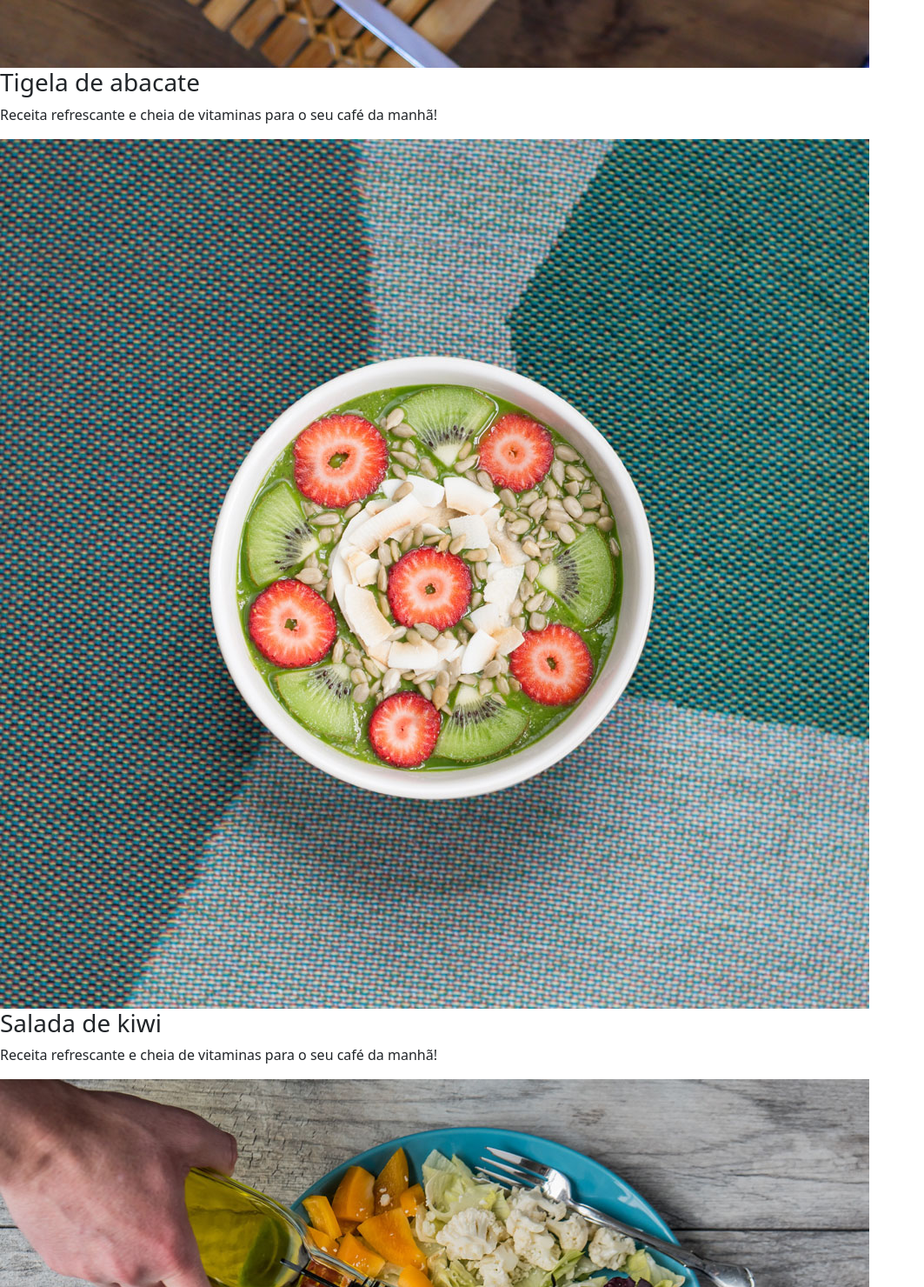
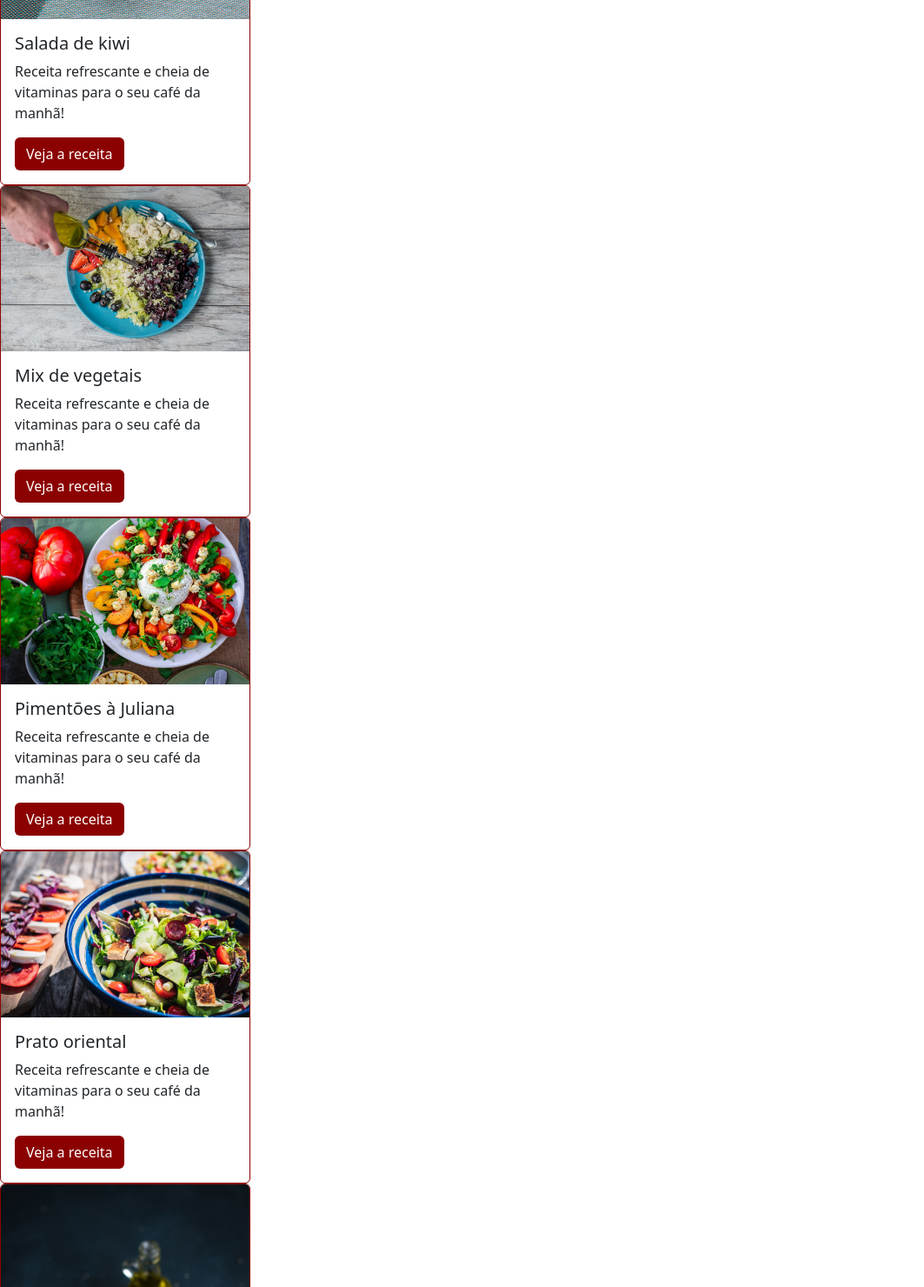
Before and after one commit to ajuteixeira/frutaefruto, a plain HTML site: page index.html in a window 1280 px wide. Shown: the part 1320-2800 px from the top of the page at 87% size, without its empty margins (0-1063 px from the left). Drawn offline with nearby package versions, Linux system fonts and the light colour scheme.

Commit message:
adding cards

```diff
--- a/index.html
+++ b/index.html
@@ -70,37 +70,68 @@
     </button>
   </div>
 
-  <h1 class="text-center title-font main-color pt-5">Receitas para economizar e ganhar saúde</h1>
+  <h1 class="text-center title-font title-color pt-5">Receitas para economizar e ganhar saúde</h1>
   <p class="text-center text-secondary pb-5">Nossas receitas ajudam você a aproveitar melhor os alimentos,
     economizar, ganhar
     tempo e praticidade</p>
 
-  <img src="src/img/receita-abacate.jpg" alt="tigela com salada de abacate, vista superior">
-  <h3>Tigela de abacate</h3>
-  <p>Receita refrescante e cheia de vitaminas para o seu café da manhã!</p>
+  <div class="card card-border" style="width: 18rem;">
+    <img src="/src/img/receita-abacate.jpg" class="card-img-top" alt="tigela com salada de abacate, vista superior">
+    <div class="card-body">
+      <h5 class="card-title">Tigela de abacate</h5>
+      <p class="card-text">Receita refrescante e cheia de vitaminas para o seu café da manhã!</p>
+      <a href="#" class="btn button-background">Veja a receita</a>
+    </div>
+  </div>
 
-  <img src="src/img/receita-kiwi.jpg" alt="tigela de mingau com kiwi, vista superior">
-  <h3>Salada de kiwi</h3>
-  <p>Receita refrescante e cheia de vitaminas para o seu café da manhã!</p>
+  <div class="card card-border" style="width: 18rem;">
+    <img src="src/img/receita-kiwi.jpg" class="card-img-top" alt="tigela de mingau com kiwi, vista superior">
+    <div class="card-body">
+      <h5 class="card-title">Salada de kiwi</h5>
+      <p class="card-text">Receita refrescante e cheia de vitaminas para o seu café da manhã!</p>
+      <a href="#" class="btn button-background">Veja a receita</a>
+    </div>
+  </div>
 
-  <img src="src/img/receita-mix.jpg" alt="prato com mix de vegetais e mão de pessoa adicionando azeite, vista superior">
-  <h3>Mix de vegetais</h3>
-  <p>Receita refrescante e cheia de vitaminas para o seu café da manhã!</p>
+  <div class="card card-border" style="width: 18rem;">
+    <img src="src/img/receita-mix.jpg" class="card-img-top"
+      alt="prato com mix de vegetais e mão de pessoa adicionando azeite, vista superior">
+    <div class="card-body">
+      <h5 class="card-title">Mix de vegetais</h5>
+      <p class="card-text">Receita refrescante e cheia de vitaminas para o seu café da manhã!</p>
+      <a href="#" class="btn button-background">Veja a receita</a>
+    </div>
+  </div>
 
-  <img src="src/img/receita-pimentoes.jpg"
-    alt="prato de salada de pimentões com alguns ingredientes ao lado, vista superior">
-  <h3>Pimentões à Juliana</h3>
-  <p>Receita refrescante e cheia de vitaminas para o seu café da manhã!</p>
+  <div class="card card-border" style="width: 18rem;">
+    <img src="src/img/receita-pimentoes.jpg" class="card-img-top"
+      alt="prato de salada de pimentões com alguns ingredientes ao lado, vista superior">
+    <div class="card-body">
+      <h5 class="card-title">Pimentões à Juliana</h5>
+      <p class="card-text">Receita refrescante e cheia de vitaminas para o seu café da manhã!</p>
+      <a href="#" class="btn button-background">Veja a receita</a>
+    </div>
+  </div>
 
-  <img src="src/img/receita-oriental.jpg" alt="tigela com salada de vegetais estilo oriental, vista de cima">
-  <h3>Prato oriental</h3>
-  <p>Receita refrescante e cheia de vitaminas para o seu café da manhã!</p>
+  <div class="card card-border" style="width: 18rem;">
+    <img src="src/img/receita-oriental.jpg" class="card-img-top"
+      alt="tigela com salada de vegetais estilo oriental, vista de cima">
+    <div class="card-body">
+      <h5 class="card-title">Prato oriental</h5>
+      <p class="card-text">Receita refrescante e cheia de vitaminas para o seu café da manhã!</p>
+      <a href="#" class="btn button-background">Veja a receita</a>
+    </div>
+  </div>
 
-  <img src="src/img/receita-beterrabas.jpg"
-    alt="tigela com beterrabas e dentes de alho assados em primeiro plano, com ingredientes ao fundo">
-  <h3>Beterrabas assadas</h3>
-  <p>Receita refrescante e cheia de vitaminas para o seu café da manhã!
-  </p>
+  <div class="card card-border" style="width: 18rem;">
+    <img src="src/img/receita-beterrabas.jpg" class="card-img-top"
+      alt="tigela com beterrabas e dentes de alho assados em primeiro plano, com ingredientes ao fundo">
+    <div class="card-body">
+      <h5 class="card-title">Beterrabas assadas</h5>
+      <p class="card-text">Receita refrescante e cheia de vitaminas para o seu café da manhã!</p>
+      <a href="#" class="btn">Veja a receita</a>
+    </div>
+  </div>
 
   <p>contato:<a href="mailto:email@frutafruto.com.br">email@frutafruto.com.br</a></p>
   <script src="https://cdn.jsdelivr.net/npm/bootstrap@5.3.0-alpha2/dist/js/bootstrap.bundle.min.js"
--- a/src/style.css
+++ b/src/style.css
@@ -12,6 +12,15 @@
   font-family: 'Pacifico', cursive;
 }
 
-.main-color {
+.title-color {
   color: darkred;
 }
+
+.button-background {
+  color: white;
+  background-color: darkred;
+}
+
+.card-border {
+  border-color: darkred;
+}
```
